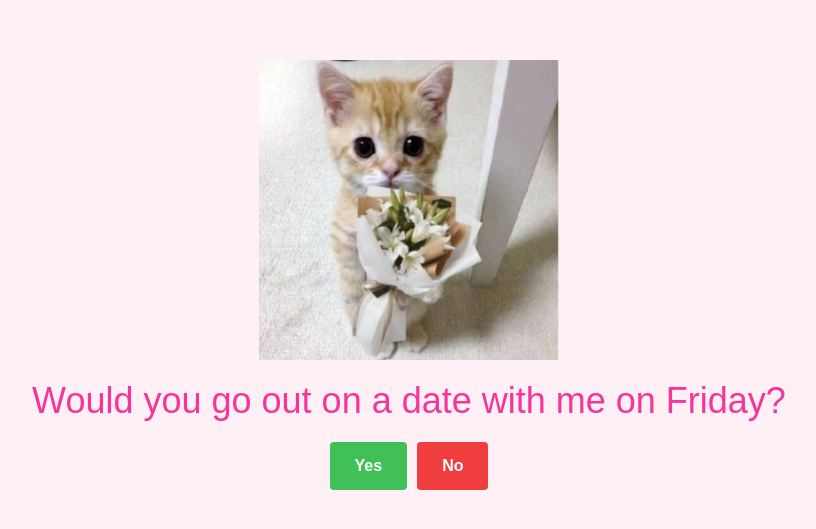
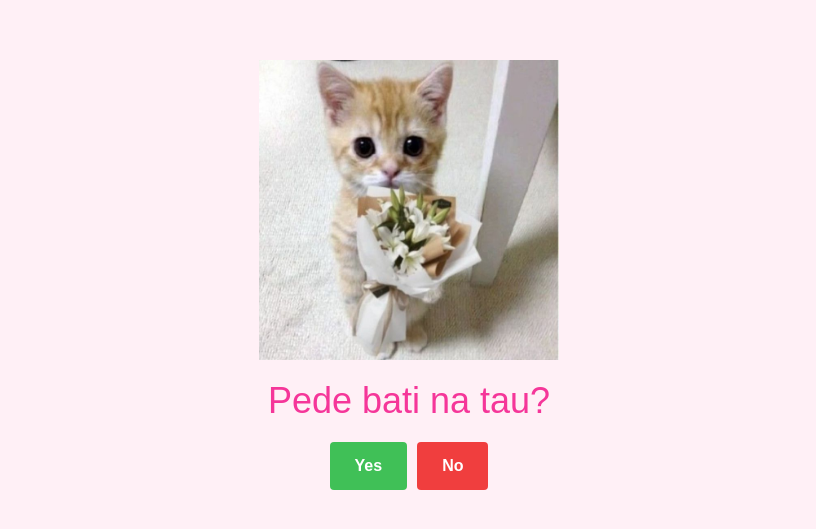
Before and after one commit to aa-nonymous-s/haha, a plain HTML site: page index.html in a window 1280 px wide. Shown: the part 125-654 px from the top of the page, without its empty margins (231-1047 px from the left). Drawn offline with Linux system fonts and the light colour scheme; a web font is replaced by a local one.

Commit message:
Update index.html

```diff
--- a/index.html
+++ b/index.html
@@ -15,7 +15,7 @@
   <body>
     <main class="container">
       <img class="cat-img" src="img/cat-0.jpg" alt="Picture of a cat" />
-      <p class="title">Would you go out on a date with me on Friday?</p>
+      <p class="title">Pede bati na tau?</p>
       <div class="buttons">
         <button type="button" class="btn btn--yes">Yes</button>
         <button type="button" class="btn btn--no">No</button>
```
